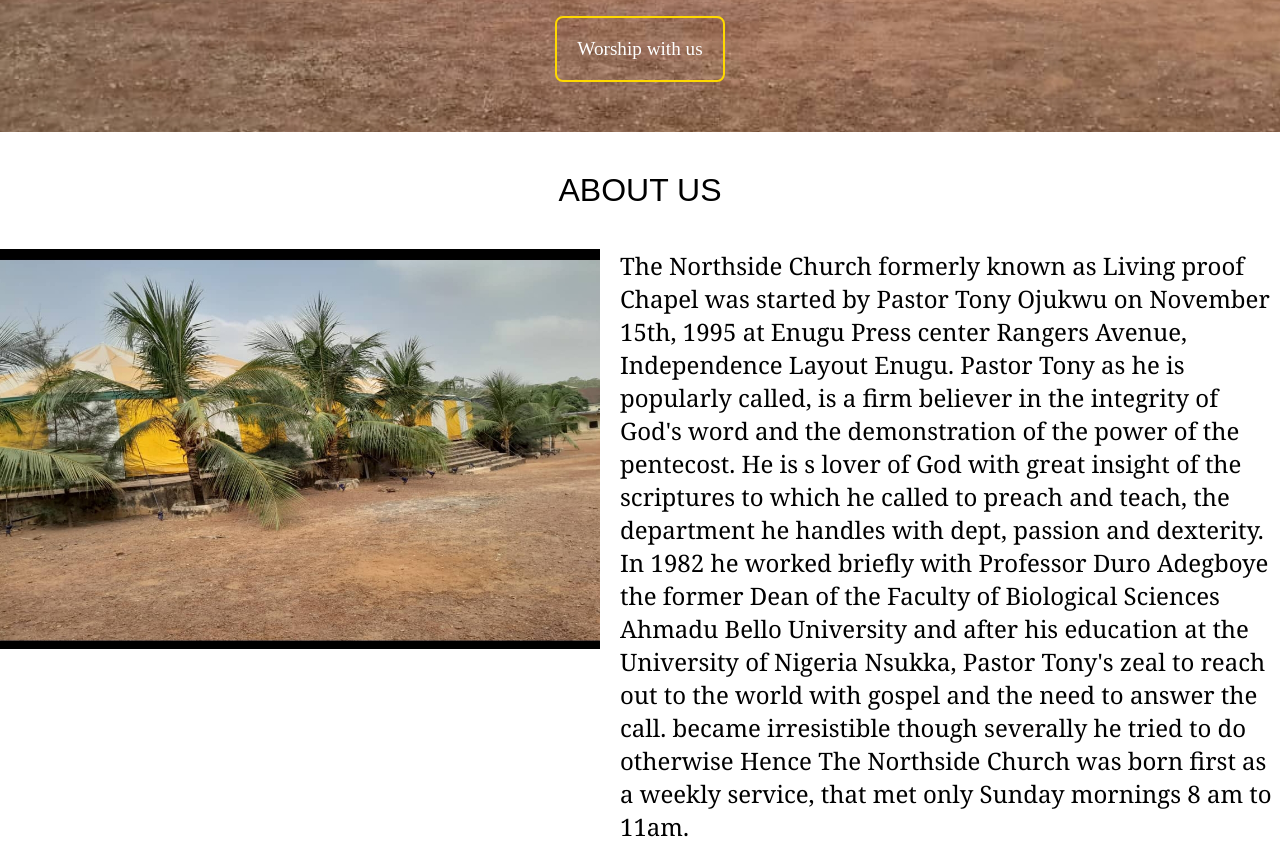
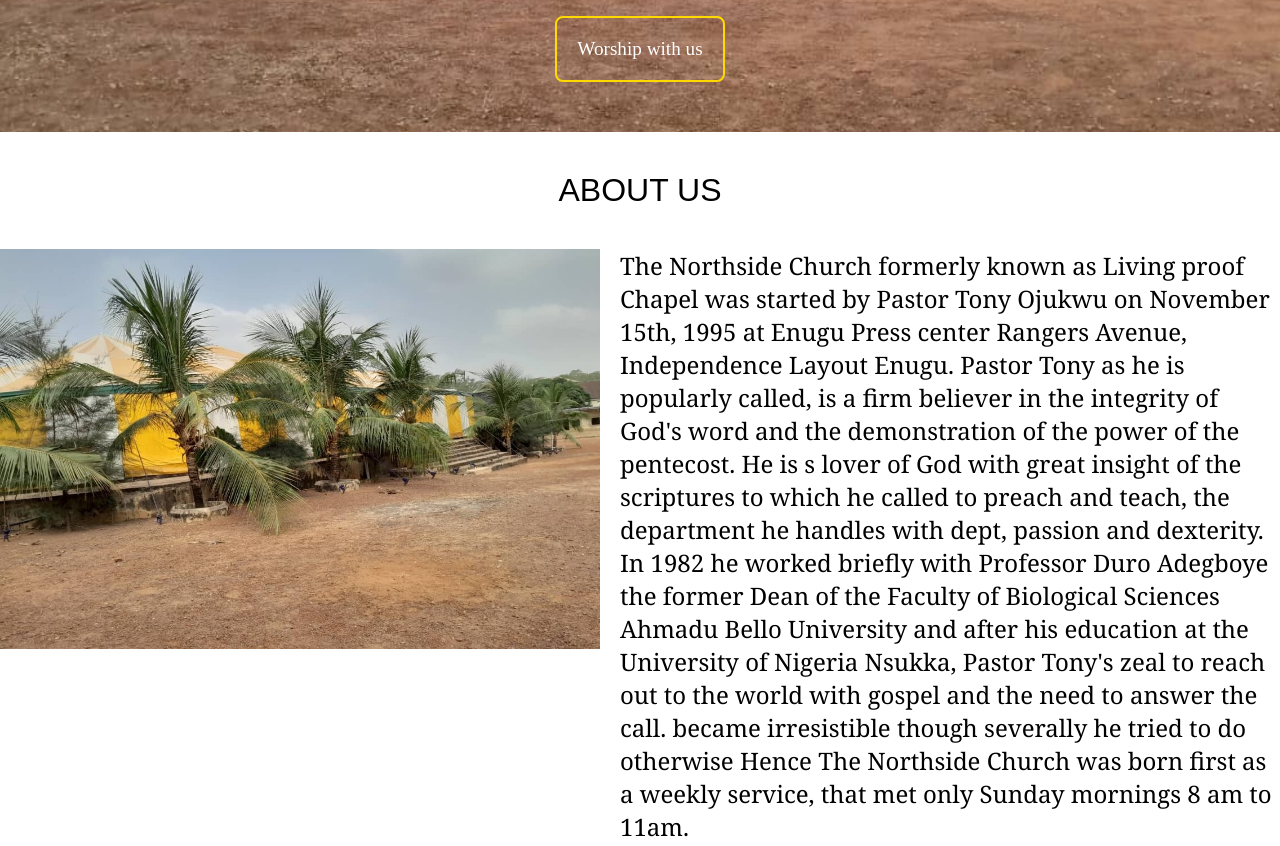
Before and after one commit to OGUGUA54/TNC, a plain HTML site: page index.html in a window 1280 px wide. Shown: the part 578-1424 px from the top of the page. Drawn offline with nearby package versions, Linux system fonts and the light colour scheme.

Commit message:
animation issues fixed

```diff
--- a/index.html
+++ b/index.html
@@ -52,7 +52,7 @@
        <div class="firstaboutsection">
 
         <div>
-        <img src="./Screenshot_20240223-070745.jpg" alt="" id="firstaboutimg">
+        <img src="./Firstabtimg.jpg" alt="" id="firstaboutimg">
        </div>
 
        <div class="firstaboutsectiontext">
--- a/index.js
+++ b/index.js
@@ -24,7 +24,7 @@ window.sr = ScrollReveal ({
       reset: true
 })
 
-sr.reveal('.firstaboutsectiontext',{delay:400, origin:'right'})
-sr.reveal('#firstaboutimg',{delay:200, origin:'bottom'})
+sr.reveal('.firstaboutsectiontext',{delay:400, origin:'bottom'})
+sr.reveal('#firstaboutimg',{delay:200, origin:'left'})
 sr.reveal('#introduction-text',{delay:200, origin:'left'})
 sr.reveal('#Worship-with-usDiv',{delay:300, origin:'left'})
```
Also changed, not shown: Firstabtimg.jpg (added), Main background.jpg (added), Screenshot_20240223-070818.jpg, index.css (line endings or trailing spaces).
